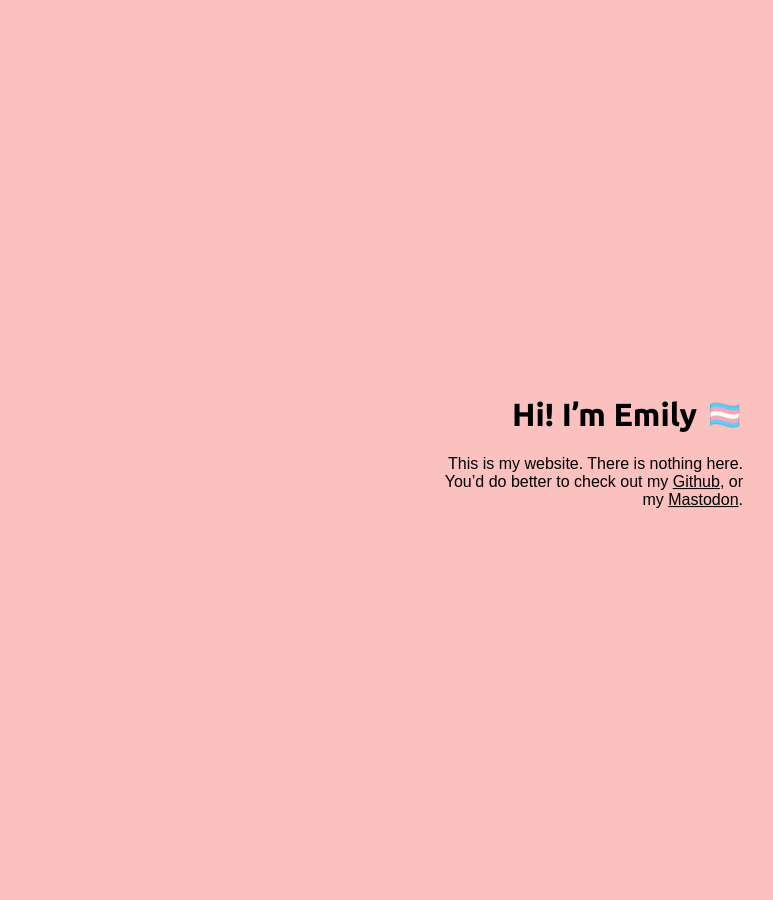
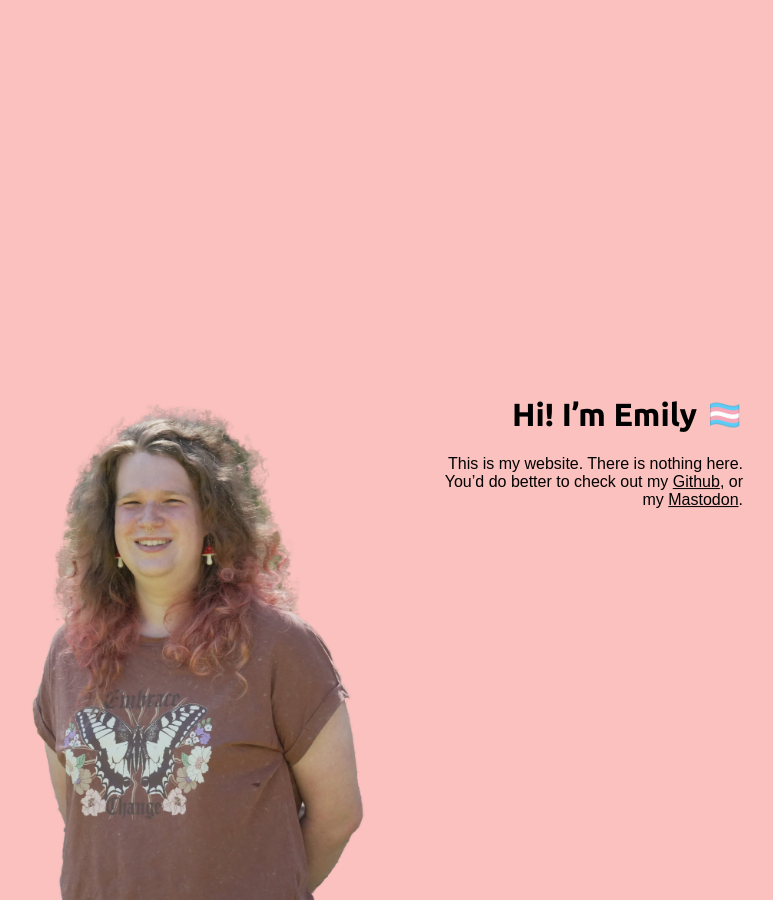
Before and after one commit to emilytmclean/emilymclean.github.io, a Jekyll site: the page built from _pages/homepage.md, in a window 1280 px wide. Shown: the whole page, without its empty margins (217-990 px from the left). Built offline with Jekyll 4.4.1, drawn with Linux system fonts in a browser that asks for light colours; emoji names are drawn with the system emoji font.

Commit message:
Add homepage image

```diff
--- a/_config.yml
+++ b/_config.yml
@@ -1,8 +1,10 @@
 # Site settings
 title: Emily McLean
-email: sian.el.hardy@gmail.com
+email: emily@mclean.lgbt
 author: Emily McLean
 url: https://emilym.cl
+
+homepage_image: cutout.jpg
 
 keywords: Emily McLean, software, android, developer, engineer
 description: The website of Emily McLean
--- a/_layouts/home.html
+++ b/_layouts/home.html
@@ -1,7 +1,7 @@
 ---
 layout: base
 ---
-<div id="content" {%if site.homepage_image %}style="padding-bottom:140vw;"{% endif %}>
+<div id="content">
     {{content}}
 </div>
 {% if site.homepage_image %}
```
Also changed, not shown: cutout.jpg (added).
